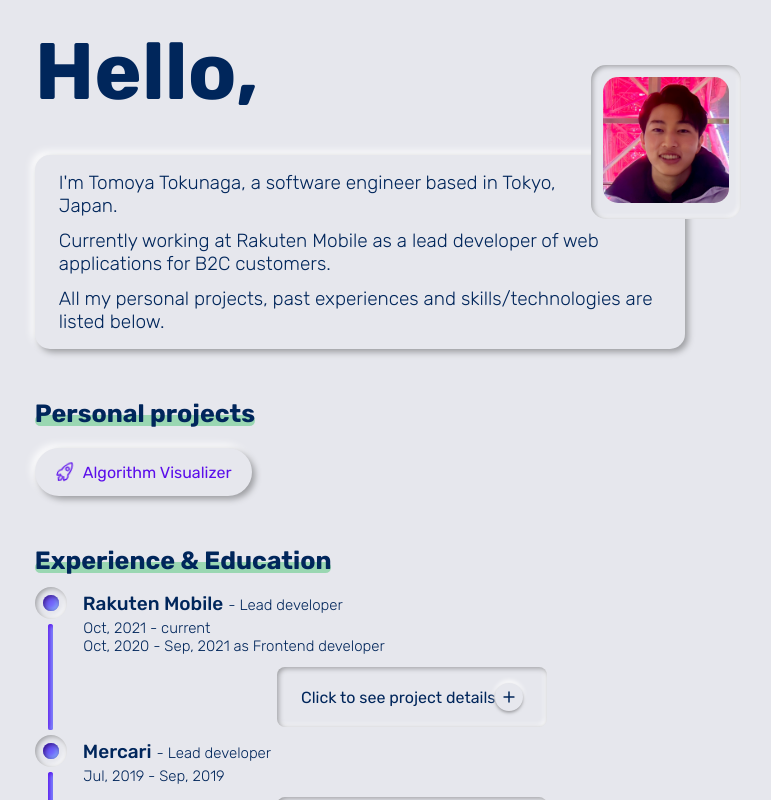
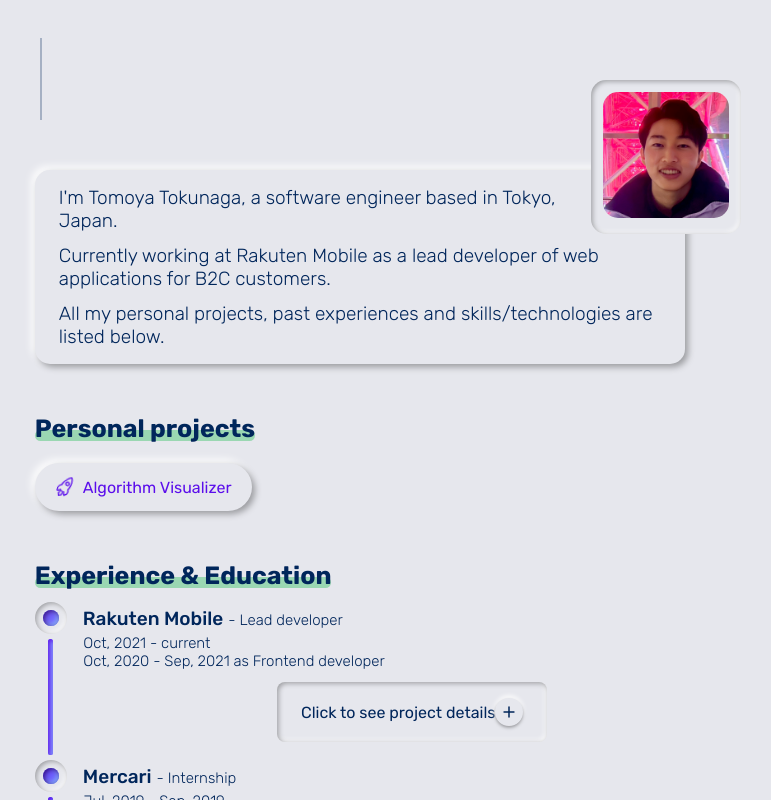
Before and after one commit to totokunaga/totokunaga-web, a Next.js app: page /me in a window 1280 px wide. Shown: the top 800 px of the page, without its empty margins (252-1023 px from the left). Built offline with nearby package versions, Linux system fonts and the light colour scheme.

Commit message:
Added typewriter animation

```diff
--- a/src/components/algorithms/pathfinding/Cell/cell.module.scss
+++ b/src/components/algorithms/pathfinding/Cell/cell.module.scss
@@ -22,6 +22,8 @@
   &.Path {
     background-color: #2ebb98;
     border: solid 0.5px #2ebb98;
+    // background-color: var(--green);
+    // @include inward-shodow-shallower(var(--green-light), var(--green-dark));
   }
 
   &.Blocked {
--- a/src/components/common/Modal/modal.module.scss
+++ b/src/components/common/Modal/modal.module.scss
@@ -6,7 +6,7 @@
   top: 0;
   right: 0;
   bottom: 0;
-  background-color: rgba(100, 100, 100, 0.1);
+  background-color: rgba(100, 100, 100, 0.25);
   backdrop-filter: blur(6px);
   display: flex;
   align-items: center;
@@ -23,19 +23,14 @@
 }
 
 .modal_content {
+  @include neumorphic-shadow;
   width: 90vw;
   max-width: 960px;
   max-height: 80vh;
   background-color: var(--greyLight-1);
-  border-top: solid 1px var(--greyLight-2);
-  border-left: solid 1px var(--greyLight-2);
-  border-right: solid 1px var(--greyLight-1);
-  border-bottom: solid 1px var(--greyLight-1);
   border-radius: 10px;
   padding: min(7.5vw, 32px);
-  // box-shadow: 6px 8px 33px 3px rgba(90, 90, 90, 0.3);
-  @include neumorphic-inner-shadow;
-  overflow-y: auto;
+  // overflow-y: auto;
   position: relative;
   opacity: 1;
   transition: all 0.2s ease-in-out;
--- a/src/components/common/ProgressSteps/ProgressSteps.tsx
+++ b/src/components/common/ProgressSteps/ProgressSteps.tsx
@@ -6,13 +6,14 @@ type Direction = "horizontal" | "vertical";
 
 type ProgressStepProp = {
   type: Direction;
-  items: Array<{ name: string; component: ReactNode }>;
+  items: Array<{ name: string; component: ReactNode; title: ReactNode }>;
   current: string | number;
 };
 
 type StepProp = {
   order: number;
   name: string | number;
+  title: ReactNode;
   type: Direction;
   focused: boolean;
   component: ReactNode;
@@ -22,6 +23,7 @@ type StepProp = {
 const Step: React.FC<StepProp> = ({
   order,
   name,
+  title,
   focused,
   component,
   isLastStep,
@@ -48,16 +50,7 @@ const Step: React.FC<StepProp> = ({
         <div style={{ marginRight: 16 }}>
           <Radio checked={true} animate={focused} />
         </div>
-        <div>
-          <p>
-            <span style={{ fontWeight: 500 }}>
-              {name}
-              <span style={{ fontWeight: 300, fontSize: 15, marginLeft: 5 }}>
-                - Lead developer
-              </span>
-            </span>
-          </p>
-        </div>
+        {title}
       </div>
       <div id={componentId} style={{ display: "flex" }}>
         <div style={{ display: "flex", width: "100%" }}>
@@ -83,7 +76,7 @@ export const ProgressSteps: React.FC<ProgressStepProp> = ({
 }) => {
   return (
     <div>
-      {items.map(({ name, component }, i) => (
+      {items.map(({ name, component, title }, i) => (
         <Step
           key={i}
           order={i}
@@ -91,6 +84,7 @@ export const ProgressSteps: React.FC<ProgressStepProp> = ({
           type={type}
           focused={name === current}
           component={component}
+          title={title}
           isLastStep={i === items.length - 1}
         />
       ))}
--- a/src/components/me/Experience.tsx
+++ b/src/components/me/Experience.tsx
@@ -44,6 +44,7 @@ export const Experience: React.FC<ExperienceProp> = ({
             display: "flex",
             alignItems: "center",
             borderRadius: 8,
+            marginBottom: 10,
           }}
         >
           <div style={{ flex: 1 }}>
@@ -71,13 +72,13 @@ const ExperienceModalContent: React.FC<Partial<ExperienceProp>> = ({
   explanations,
 }) => {
   return (
-    <>
+    <div style={{ maxHeight: "75vh", overflowY: "auto" }}>
       {explanations?.map(({ subtitle, content }, i) => (
         <Fragment key={i}>
           <h4 style={{ marginBottom: 24 }}>{subtitle}</h4>
           <p>{content}</p>
         </Fragment>
       ))}
-    </>
+    </div>
   );
 };
--- a/src/pages/me/index.tsx
+++ b/src/pages/me/index.tsx
@@ -7,15 +7,58 @@ import { pages, paths } from "@utils/constants";
 import { useRouter } from "next/router";
 import { Experience } from "@components/me";
 import { meTexts } from "@utils/constants";
-import { useMemo } from "react";
+import { useEffect, useMemo, useState } from "react";
 
 const neumorphicDown = [neumorphic.root, neumorphic.down].join(" ");
 
 const { root } = pages;
 const { introduction, experiences, skills } = meTexts;
 
+const greeting = {
+  en: "Hello,",
+  ja: "こんにちは",
+};
+
 const Index = () => {
   const router = useRouter();
+
+  const [typewriterLang, setTypewriterLang] = useState<"ja" | "en">("en");
+  const [typewriterVal, setTypewriterVal] = useState("");
+  const [typewriterHeight, setTypewriterHeight] = useState(0);
+
+  useEffect(() => {
+    const greetingElement = document.getElementById("greeting");
+    if (greetingElement) {
+      setTypewriterHeight(greetingElement.clientHeight * 0.75);
+    }
+  }, [typewriterLang]);
+
+  useEffect(() => {
+    const charArr = Array.from(greeting[typewriterLang]);
+    const forwardTimeoutAmount = 400;
+    const backwardTimeoutAmount = 200;
+
+    let timeoutAmount = 500;
+    charArr.forEach((_, i) => {
+      timeoutAmount += forwardTimeoutAmount * 0.35;
+      setTimeout(() => {
+        setTypewriterVal(charArr.slice(0, i + 1).join(""));
+      }, timeoutAmount);
+    });
+
+    timeoutAmount += 3000;
+    charArr.forEach((_, i) => {
+      timeoutAmount += backwardTimeoutAmount;
+      setTimeout(() => {
+        setTypewriterVal(charArr.slice(0, charArr.length - i - 1).join(""));
+      }, timeoutAmount);
+    });
+
+    timeoutAmount += 1000;
+    setTimeout(() => {
+      setTypewriterLang(typewriterLang === "en" ? "ja" : "en");
+    }, timeoutAmount);
+  }, [typewriterLang]);
 
   const introductionClassName = useMemo(() => {
     const classes = [
@@ -31,9 +74,34 @@ const Index = () => {
       <MyHead {...root} />
       <div style={{ display: "flex", justifyContent: "center" }}>
         <div style={{ padding: 24 }}>
-          <h1 className={style.font} style={{ marginBottom: 16 }}>
-            Hello,
-          </h1>
+          <div
+            id={"greeting"}
+            style={{
+              display: "flex",
+              alignItems: "center",
+              marginBottom: 16,
+              height: "min(12.5vw, 110px)",
+            }}
+          >
+            <h1
+              style={{
+                marginRight: 5,
+                fontSize:
+                  typewriterLang === "ja" ? "min(9vw, 70px)" : undefined,
+                fontFamily:
+                  typewriterLang === "ja"
+                    ? `'Noto Sans JP', sans-serif`
+                    : undefined,
+              }}
+            >
+              {typewriterVal}
+            </h1>
+            <div
+              className={style.typewriter}
+              style={{ height: typewriterHeight }}
+            />
+          </div>
+
           <div style={{ display: "flex", position: "relative" }}>
             <div className={meStyle.profile_image_wrapper}>
               <div className={neumorphicDown} style={{ padding: 12 }}>
@@ -96,6 +164,24 @@ const Index = () => {
                 return {
                   name: exp.entityName,
                   component: <Experience {...exp} />,
+                  title: (
+                    <div>
+                      <p>
+                        <span style={{ fontWeight: 500 }}>
+                          {exp.entityName}
+                          <span
+                            style={{
+                              fontWeight: 300,
+                              fontSize: 15,
+                              marginLeft: 5,
+                            }}
+                          >
+                            - {exp.title}
+                          </span>
+                        </span>
+                      </p>
+                    </div>
+                  ),
                 };
               })}
               current={experiences[0].entityName}
--- a/src/pages/me/me.module.scss
+++ b/src/pages/me/me.module.scss
@@ -19,6 +19,10 @@
   @media (max-width: 520px) {
     top: max(-20vw, -70px);
     right: 10px;
+  }
+  @media (max-width: 325px) {
+    top: max(-20vw, -70px);
+    right: -10px;
   }
 }
 
--- a/src/styles/default.module.scss
+++ b/src/styles/default.module.scss
@@ -21,6 +21,31 @@
   }
 }
 
+.typewriter {
+  height: min(12vw, 80px);
+  width: 2px;
+  background-color: var(--navy-color);
+  animation-name: blink;
+  animation-duration: 1.35s;
+  animation-iteration-count: infinite;
+  animation-timing-function: linear;
+}
+
+@keyframes blink {
+  0% {
+    opacity: 1;
+  }
+  33% {
+    opacity: 0;
+  }
+  66% {
+    opacity: 0;
+  }
+  100% {
+    opacity: 1;
+  }
+}
+
 $greyLight1: #e6e7ed;
 $greyLight2: #9c9da1;
 $greyLight3: #6a6b6d;
--- a/src/styles/globals.scss
+++ b/src/styles/globals.scss
@@ -1,5 +1,6 @@
 @import url("https://fonts.googleapis.com/css2?family=Rubik:wght@300;400;500;600;700&display=swap");
 @import url("https://fonts.googleapis.com/css2?family=Ubuntu+Mono:wght@400;700&display=swap");
+@import url("https://fonts.googleapis.com/css2?family=Noto+Sans+JP:wght@300;400;500;700&display=swap");
 
 :root {
   --max-width: 1100px;
@@ -153,3 +154,21 @@ p {
     color-scheme: dark;
   }
 }
+
+::-webkit-scrollbar {
+  width: 7.5px;
+}
+/* Track */
+::-webkit-scrollbar-track {
+  background: transparent;
+  border-radius: 20px;
+}
+/* Handle */
+::-webkit-scrollbar-thumb {
+  background: var(--greyLight-2);
+  border-radius: 20px;
+}
+/* Handle on hover */
+::-webkit-scrollbar-thumb:hover {
+  background: var(--greyLight-3);
+}
--- a/src/styles/mixin.module.scss
+++ b/src/styles/mixin.module.scss
@@ -17,6 +17,10 @@
     inset -0.2rem -0.2rem 0.5rem $bottom-right-color;
 }
 
+@mixin inward-shodow-shallower($top-left-color, $bottom-right-color) {
+  box-shadow: inset 0.15rem 0.15rem 0.75rem $top-left-color,
+    inset -0.15rem -0.15rem 0.75rem $bottom-right-color;
+}
 @mixin inward-inner-shodow-shallower($top-left-color, $bottom-right-color) {
   box-shadow: inset 0.1rem 0.1rem 0.3rem $top-left-color,
     inset -0.1rem -0.1rem 0.3rem $bottom-right-color;
```
